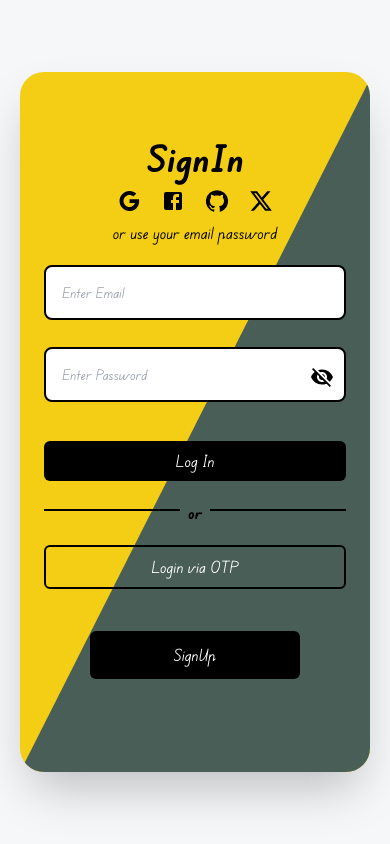
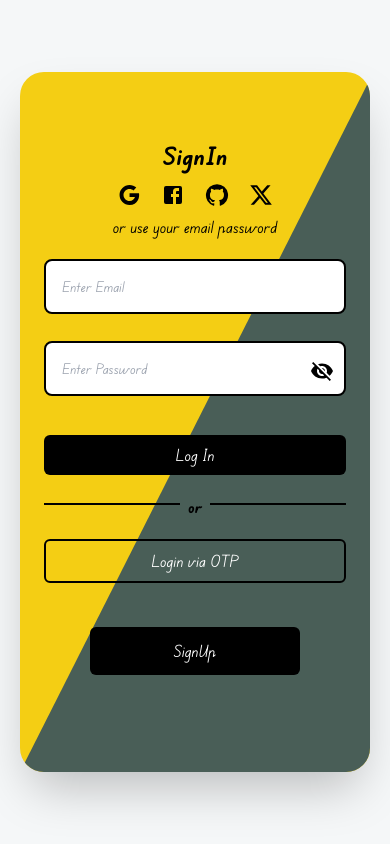
Before and after one commit to paranjaynajan/chatApplication, a Next.js app: page / in a window 390 px wide. Built offline with nearby package versions, Linux system fonts and the light colour scheme; no server answers.

Commit message:
font added

```diff
--- a/src/app/component/PhoneLogin/PhoneLogin.jsx
+++ b/src/app/component/PhoneLogin/PhoneLogin.jsx
@@ -133,7 +133,7 @@ function LoginWithMobile({ setPhoneLogin }) {
       <div id="recaptcha-container"></div>
       <div className=''>
         <div className='mb-5 flex flex-col justify-center items-center gap-2'>
-          <div className='text-center text-4xl font-bold '>Login via Mobile</div>
+          <div className='text-center text-2xl sm:text-4xl font-bold '>Login via Mobile</div>
           <div className="w-full flex justify-center items-center gap-5">
             <div onClick={signInWithGoogle} className='cursor-pointer' ><GoogleIcon /></div>
             <div className='cursor-pointer' ><FacebookIcon /></div>
--- a/src/app/component/Signin/Signin.jsx
+++ b/src/app/component/Signin/Signin.jsx
@@ -73,8 +73,6 @@ function Signin({ setPhoneLogin }) {
     if (validate()) {
       setErrors({});
 
-      console.log('Submit', formData.email, formData.password)
-
       try {
         const userCredential = await signInWithEmailAndPassword(auth, formData.email, formData.password)
         const user = userCredential.user;
@@ -136,7 +134,7 @@ function Signin({ setPhoneLogin }) {
     <div className='relative'>
       <div className=''>
         <div className='mb-5 flex flex-col justify-center items-center gap-2'>
-          <div className='text-center text-4xl font-bold '>SignIn</div>
+          <div className='text-center text-2xl sm:text-4xl font-bold '>SignIn</div>
           <div className="w-full flex justify-center items-center gap-5">
             <div onClick={signInwithGoogle} className='cursor-pointer' ><GoogleIcon /></div>
             <div className='cursor-pointer' ><FacebookIcon /></div>
--- a/src/app/component/Signup/Signup.jsx
+++ b/src/app/component/Signup/Signup.jsx
@@ -127,7 +127,7 @@ const SignUp = () => {
 
         <form onSubmit={handleSubmit} className=" relative py-2 md:py-0 h-auto">
             <div className='mb-5 flex flex-col justify-center items-center gap-2'>
-                <div className='text-center text-4xl font-bold '>SignUp</div>
+                <div className='text-center text-2xl sm:text-4xl font-bold '>SignUp</div>
                 <div className="w-full flex justify-center items-center gap-5">
                     <a href="https://www.google.com" target="_blank" rel="noopener noreferrer">
                         <GoogleIcon />
```
